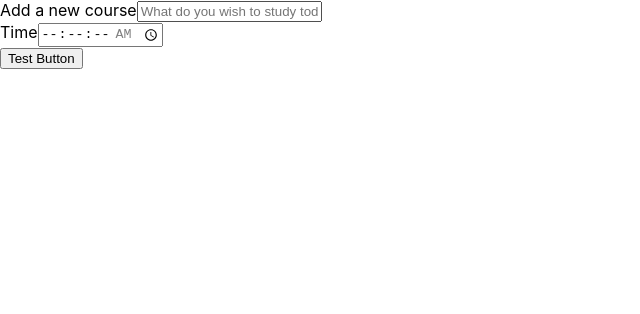
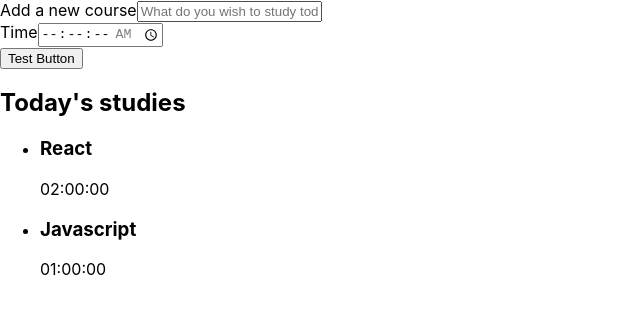
Before and after one commit to raphaelscandura/react-typescript, a React (Create React App) app in the folder projeto/: page / in a window 1280 px wide. Shown: the top 314 px of the page, without its empty margins (0-640 px from the left). Built offline with nearby package versions, Linux system fonts and the light colour scheme; the HTML template or start-up script is replaced by a standard one.

Commit message:
List component function

```diff
--- a/projeto/src/App.tsx
+++ b/projeto/src/App.tsx
@@ -1,10 +1,12 @@
 import React from 'react';
 import Form from './components/forms';
+import List from './components/lists';
 
 function App() {
   return (
     <div className="App">
       <Form/>
+      <List/>
     </div>
   );
 }
--- /dev/null
+++ b/projeto/src/components/lists/index.tsx
@@ -0,0 +1,29 @@
+import React from "react";
+
+function List(){
+    return (
+        <aside>
+            <h2>Today's studies</h2>
+            <ul>
+                <li>
+                    <h3>
+                        React
+                    </h3>
+                    <span>
+                        02:00:00
+                    </span>
+                </li>
+                <li>
+                    <h3>
+                        Javascript
+                    </h3>
+                    <span>
+                        01:00:00
+                    </span>
+                </li>
+            </ul>
+        </aside>
+    )
+}
+
+export default List;
```
